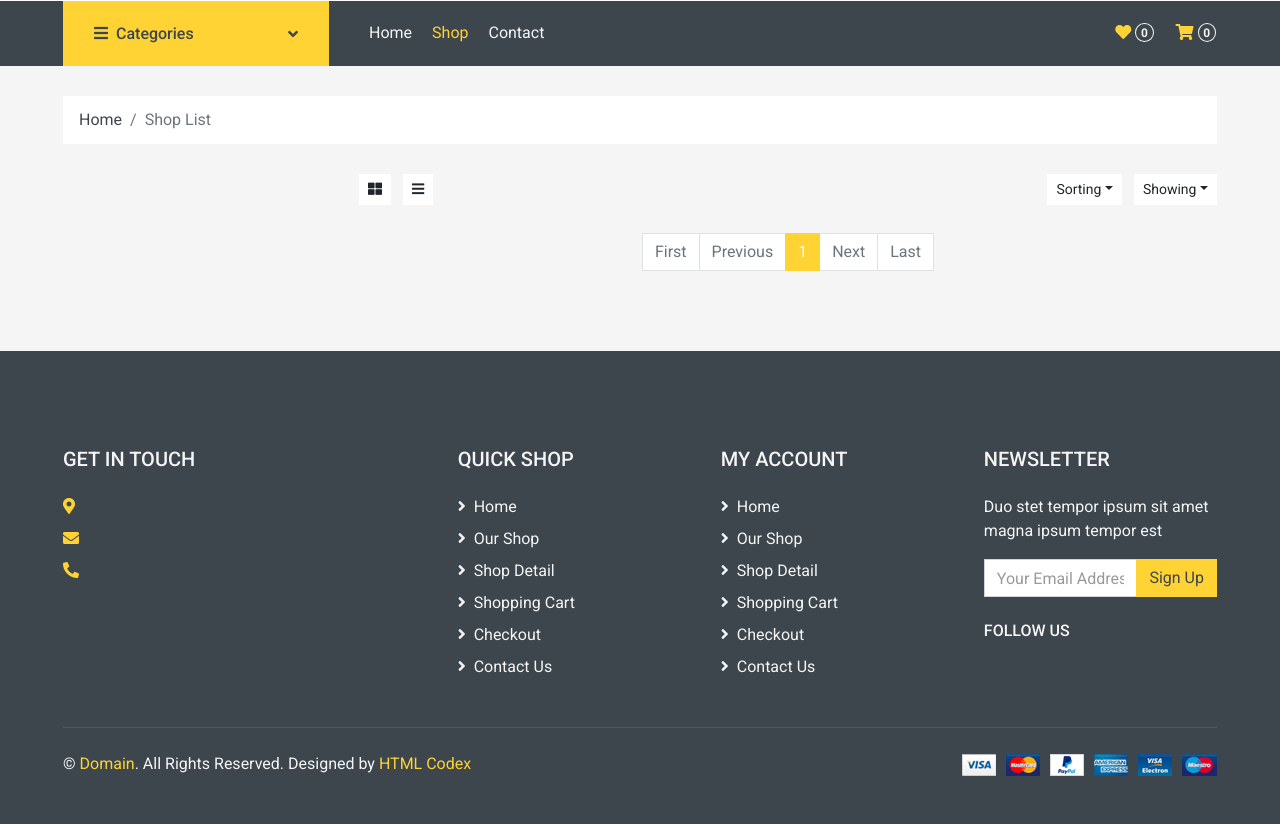
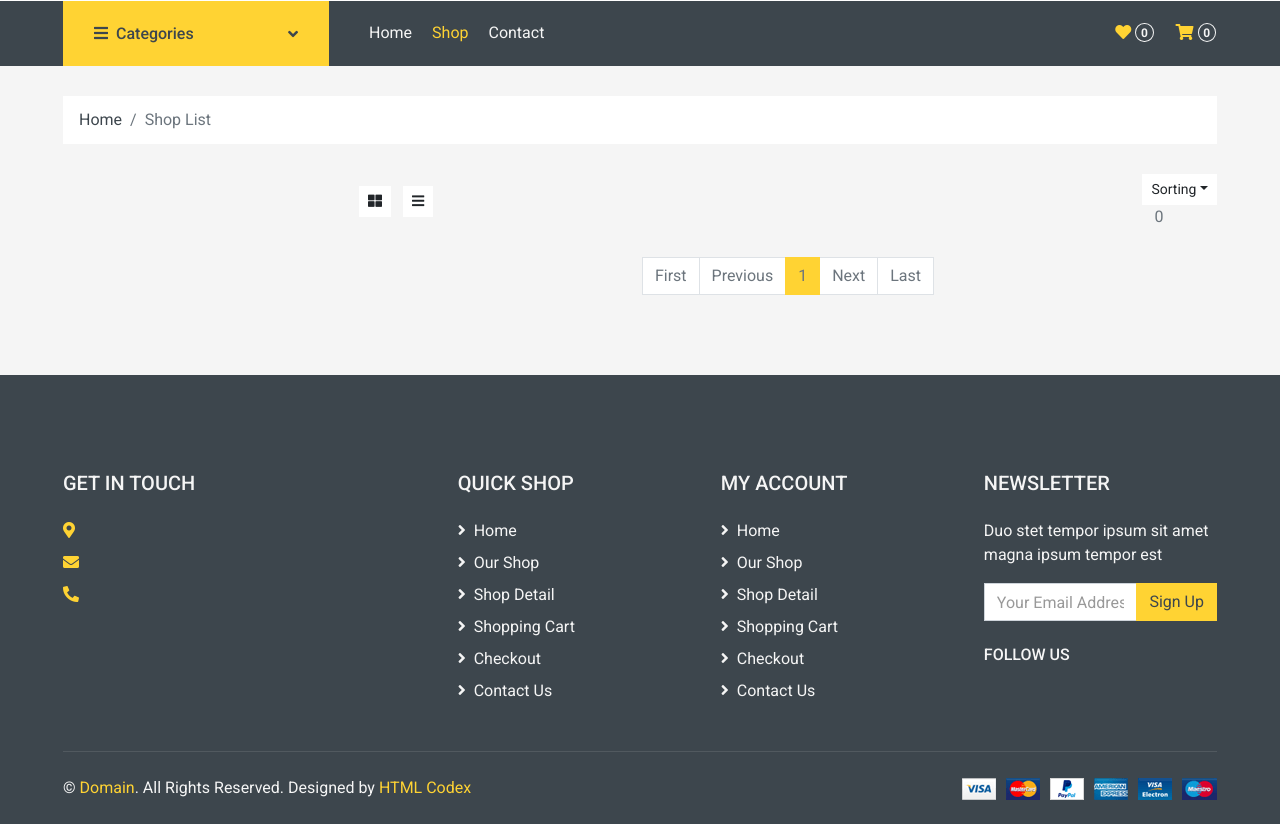
Before and after one commit to Muhammadali1620/SHOP-TWO--VERSION, a Django app: page /products/ in a window 1280 px wide. Shown: the part 120-944 px from the top of the page. Before the commit the page ends 896 px from the top, so only its background shows below. Run offline with Django 5.2, Linux system fonts and the light colour scheme; data that the repository does not hold is empty; some libraries are stand-ins or nearby versions.

Commit message:
no full project

```diff
--- a/apps/categories/admin.py
+++ b/apps/categories/admin.py
@@ -15,7 +15,7 @@ class MainCategoryAdmin(admin.ModelAdmin):
     readonly_fields = ('created_at','updated_at')
     prepopulated_fields = {'slug':['name_uz']}
     inlines = [SubCategoryInline]
-    list_display_linsk = ('pk')
+    list_display_links = ('pk',)
     search_fields = ['name_uz','name_ru']
     search_help_text = f'Serch from fields({search_fields})'
     list_editable = ['name_uz', 'name_ru']
--- a/apps/features/admin.py
+++ b/apps/features/admin.py
@@ -13,8 +13,9 @@ class FeatureAdmin(admin.ModelAdmin):
     readonly_fields = ('created_at','updated_at',)
     prepopulated_fields = {'slug':['name_uz']}
     list_display_linsk = ('main_category', 'sub_category')
-    list_filter = ['main_category','sub_category']
+    #list_filter = ['main_category','sub_category']
     search_fields = ['name_uz', 'name_ru']
     search_help_text = f'Serch from fields({search_fields})'
     list_editable = ['name_uz', 'name_ru']
     inlines = [FeatureValueInlineAdmin]
+    list_select_related = ('sub_category', 'main_category', 'sub_category__main_category')
--- a/apps/features/models.py
+++ b/apps/features/models.py
@@ -70,6 +70,7 @@ class FeatureValue(models.Model):
         unique_together = ('feature', 'slug')
 
 
+
 class ProductFeature(models.Model):
     product = models.ForeignKey(Product, on_delete=models.CASCADE, related_name='product_features')
     feature_value = models.ManyToManyField(FeatureValue, related_name='product_features', blank=True)
--- a/apps/products/views.py
+++ b/apps/products/views.py
@@ -47,9 +47,9 @@ def product_list(request):
     else:
         features = Feature.objects.all().order_by('-pk')[:5].prefetch_related('values')
 
-    pageinator = Paginator(products, 9)
+    paginator = Paginator(products, 9)
     number_page = request.GET.get('page', '1')
-    page_obj = pageinator.get_page(number_page)
+    page_obj = paginator.get_page(number_page)
     context={
         'page_obj':page_obj,
         'features':features,
@@ -71,21 +71,21 @@ def product_detail(request, pk):
 def product_wishlist(request, pk):
     user = request.user
     if not user.is_authenticated:
-        return redirect('register-page')
-    obj = Wishlist.objects.get_or_create(user_id=user.pk, product_id=pk)
-    if False in obj:
-        Wishlist.objects.get(user_id=user.pk, product_id=pk).delete()
-    return redirect('product-list')
+        return redirect('login_page')
+    obj, created = Wishlist.objects.get_or_create(user_id=user.pk, product_id=pk)
+    if not  created:
+        obj.delete()
+    return redirect(request.META['HTTP_REFERER'])
 
 
 def wishlist(request):
     user = request.user
     if not user.is_authenticated:
-        return redirect('register-page')
-    products = Wishlist.objects.filter(user_id=user.pk)
-    pageinator = Paginator(products, 9)
+        return redirect('login_page')
+    products = Wishlist.objects.filter(user_id=user.pk).order_by('-pk')
+    paginator = Paginator(products, 9)
     number_page = request.GET.get('page', '1')
-    page_obj = pageinator.get_page(number_page)
+    page_obj = paginator.get_page(number_page)
     context = {
         'page_obj':page_obj
     }
--- a/templates/base.html
+++ b/templates/base.html
@@ -142,10 +142,10 @@
                                     <a href="main_category={{ category.pk }}" class="nav-link dropdown-toggle" data-toggle="dropdown">{{ category.get_title }} <i class="fa fa-angle-right float-right mt-1"></i></a>
                                         <div class="dropdown-menu position-absolute rounded-0 border-0 m-0">
                                             {% for i in category.sub_cat.all %}
-                                                {% if select_sub_cat_id != i.pk %}
+                                                {% if request.session.select_sub_cat_id != i.pk %}
                                                     <a href="{% url 'product-list' %}?sub_category={{ i.pk }}" class="dropdown-item">{{ i.get_title }}</a>
                                                 {% else %}
-                                                    <a href="{% url 'product-list' %}?sub_category={{ i.pk }}" class="dropdown-item active">{{ i.get_title }}</a>
+                                                    <a href="{% url 'product-list' %}?sub_category={{ i.pk }}" class="dropdown-item active" style="color: inherit;">{{ i.get_title }}</a>
                                                 {% endif %}
                                             {% endfor %}
                                         </div>
--- a/templates/index.html
+++ b/templates/index.html
@@ -146,7 +146,7 @@
                             <a class="btn btn-outline-dark btn-square" href=""><i class="fa fa-shopping-cart"></i></a>
                             <a class="btn btn-outline-dark btn-square" href="{% url 'product-wishlist' pk=featured_product.pk %}"><img {% if featured_product.pk in user_wishlist %} src="{% static 'img/heart-active.jpg' %}" {% else %} src="{% static 'img/heart-disable.jpg' %}" {% endif %} alt=""></a>
                             <a class="btn btn-outline-dark btn-square" href=""><i class="fa fa-sync-alt"></i></a>
-                            <a class="btn btn-outline-dark btn-square" href=""><i class="fa fa-search"></i></a>
+                            <a class="btn btn-outline-dark btn-square" href="{% url 'product-detail' pk=featured_product.pk %}"><i class="fa fa-search"></i></a>
                         </div>
                     </div>
                     <div class="text-center py-4">
@@ -216,7 +216,7 @@
                             <a class="btn btn-outline-dark btn-square" href=""><i class="fa fa-shopping-cart"></i></a>
                             <a class="btn btn-outline-dark btn-square" href="{% url 'product-wishlist' pk=recent_product.pk %}"><img {% if recent_product.pk in user_wishlist %} src="{% static 'img/heart-active.jpg' %}" {% else %} src="{% static 'img/heart-disable.jpg' %}" {% endif %} alt=""></a>
                             <a class="btn btn-outline-dark btn-square" href=""><i class="fa fa-sync-alt"></i></a>
-                            <a class="btn btn-outline-dark btn-square" href=""><i class="fa fa-search"></i></a>
+                            <a class="btn btn-outline-dark btn-square" href="{% url 'product-detail' pk=recent_product.pk %}"><i class="fa fa-search"></i></a>
                         </div>
                     </div>
                     <div class="text-center py-4">
--- a/templates/products/product_list.html
+++ b/templates/products/product_list.html
@@ -62,13 +62,9 @@
                                         <a class="dropdown-item" href="#">Best Rating</a>
                                     </div>
                                 </div>
-                                <div class="btn-group ml-2">
-                                    <button type="button" class="btn btn-sm btn-light dropdown-toggle" data-toggle="dropdown">Showing</button>
-                                    <div class="dropdown-menu dropdown-menu-right">
-                                        <a class="dropdown-item" href="#">10</a>
-                                        <a class="dropdown-item" href="#">20</a>
-                                        <a class="dropdown-item" href="#">30</a>
-                                    </div>
+                                <div class="ml-2">
+                                    <div class="btn-group"></div>
+                                    <span>{{ page_obj.paginator.count }}</span>
                                 </div>
                             </div>
                         </div>
@@ -86,7 +82,7 @@
                                         <a class="btn btn-outline-dark btn-square" href=""><i class="fa fa-shopping-cart"></i></a>
                                         <a class="btn btn-outline-dark btn-square" href="{% url 'product-wishlist' pk=product.pk %}"><img {% if product.pk in user_wishlist %} src="{% static 'img/heart-active.jpg' %}" {% else %} src="{% static 'img/heart-disable.jpg' %}" {% endif %} alt=""></a>
                                         <a class="btn btn-outline-dark btn-square" href=""><i class="fa fa-sync-alt"></i></a>
-                                        <a class="btn btn-outline-dark btn-square" href=""><i class="fa fa-search"></i></a>
+                                        <a class="btn btn-outline-dark btn-square" href="{% url 'product-detail' pk=product.pk %}"><i class="fa fa-search"></i></a>
                                     </div>
                                 </div>
                                 <div class="text-center py-4">
@@ -111,34 +107,34 @@
                             <ul class="pagination justify-content-center">
                                 {% if page_obj.has_previous %}
                                 <li class="page-item">
-                                    <a class="page-link" href="?page=1">First</a>
+                                    <a class="page-link" style="color: inherit;" href="?page=1">First</a>
                                 </li>
                                 <li class="page-item">
-                                    <a class="page-link" href="?page={{ page_obj.previous_page_number }}">Previous</a>
+                                    <a class="page-link" style="color: inherit;" href="?page={{ page_obj.previous_page_number }}">Previous</a>
                                 </li>
                                 <li class="page-item">
-                                    <a class="page-link" href="?page={{ page_obj.previous_page_number }}">{{ page_obj.previous_page_number }}</a>
+                                    <a class="page-link" style="color: inherit;" href="?page={{ page_obj.previous_page_number }}">{{ page_obj.previous_page_number }}</a>
                                 </li>
                                 {% else %}
-                                <li class="page-item disabled"><a class="page-link">First</a></span></li>
-                                <li class="page-item disabled"><a class="page-link">Previous</span></a></li>
+                                <li class="page-item disabled"><a class="page-link" style="color: inherit;">First</a></li>
+                                <li class="page-item disabled"><a class="page-link" style="color: inherit;">Previous</a></li>
                                 {% endif %}
                                 <li class="page-item active">
-                                    <a class="page-link">{{ page_obj.number }}</a>
+                                    <a class="page-link" style="color: inherit;">{{ page_obj.number }}</a>
                                 </li>
                                 {% if page_obj.has_next %}
                                 <li class="page-item ">
-                                    <a class="page-link" href="?page={{ page_obj.next_page_number }}">{{ page_obj.next_page_number }}</a>
+                                    <a class="page-link" style="color: inherit;" href="?page={{ page_obj.next_page_number }}">{{ page_obj.next_page_number }}</a>
                                 </li>
                                 <li class="page-item">
-                                    <a class="page-link" href="?page={{ page_obj.next_page_number }}">Next</a>
+                                    <a class="page-link" style="color: inherit;" href="?page={{ page_obj.next_page_number }}">Next</a>
                                 </li>
                                 <li class="page-item">
-                                    <a class="page-link" href="?page={{ page_obj.paginator.num_pages }}">Last</a>
+                                    <a class="page-link" style="color: inherit;" href="?page={{ page_obj.paginator.num_pages }}">Last</a>
                                 </li>
                                 {% else %}
-                                <li class="page-item disabled"><a class="page-link">Next</a></span></li>
-                                <li class="page-item disabled"><a class="page-link">Last</span></a></li>
+                                <li class="page-item disabled"><a class="page-link" style="color: inherit;">Next</a></li>
+                                <li class="page-item disabled"><a class="page-link" style="color: inherit;">Last</a></li>
                                 {% endif %}
                             </ul>
                         </nav>
```
Also changed, not shown: apps/products/admin.py (+6 -1 lines), apps/products/forms.py (added, +17 -0 lines), templates/products/product_wishlist.html (+6 -6 lines), apps/general/context_processors.py (line endings or trailing spaces).
